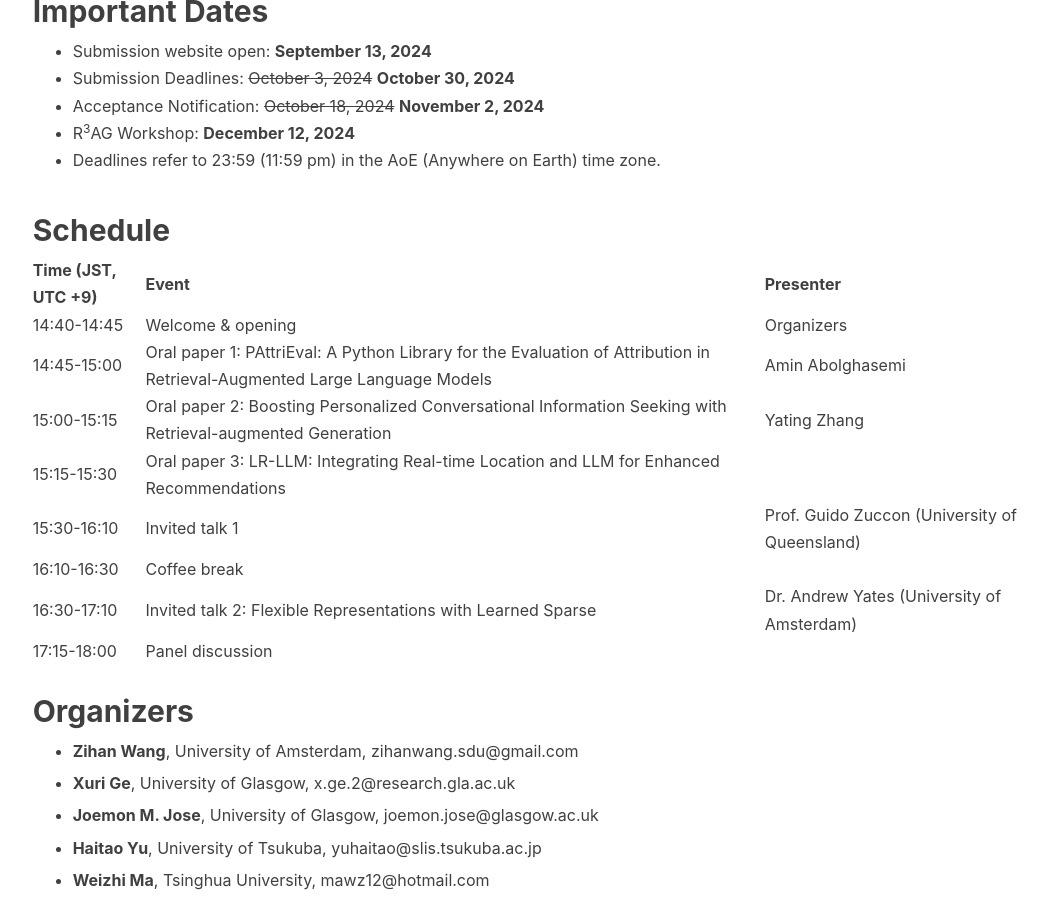
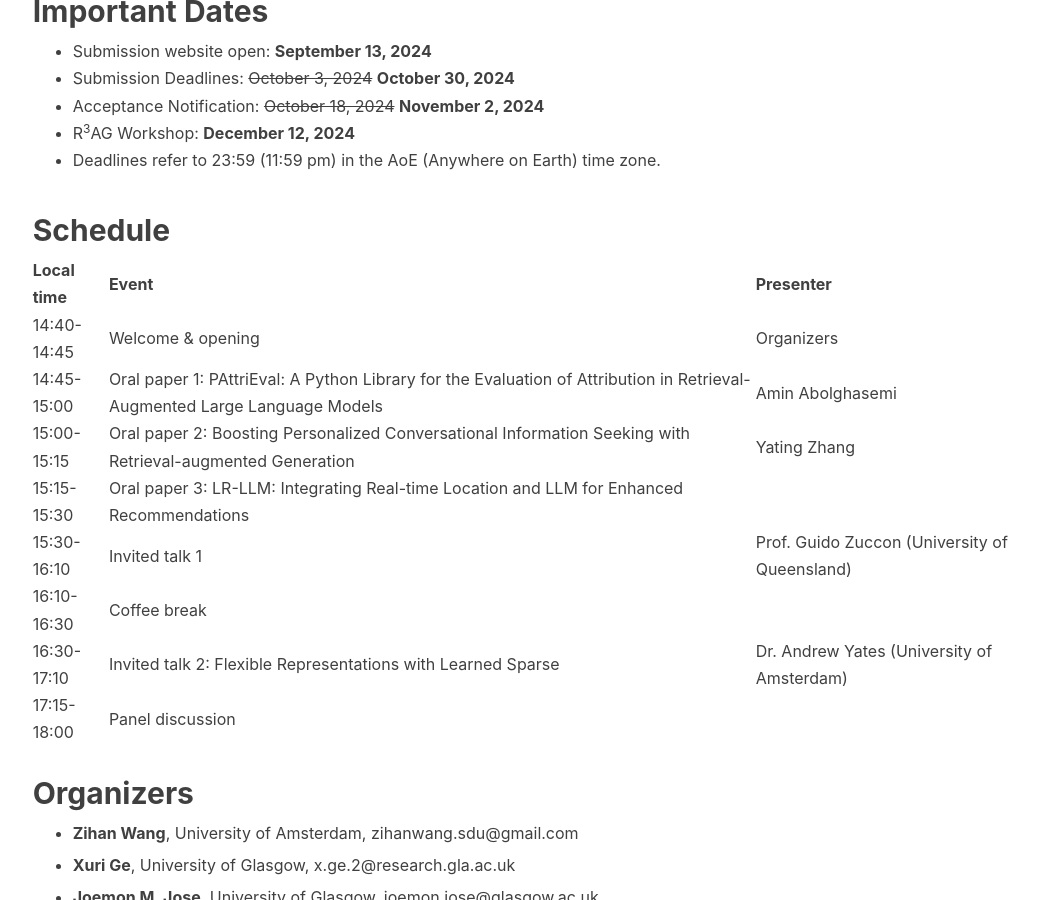
Before and after one commit to R3AG-SIGIR-AP/R3AG-SIGIR-AP.github.io, a Jekyll site: the page built from index.md, in a window 1280 px wide and 900 px high, scrolled down 1667 px. Shown: the whole window, without its empty margins (89-1136 px from the left). Built offline with Jekyll 4.4.1, drawn with Linux system fonts in a browser that asks for light colours; nearby versions of some CDN libraries; our own code applies the rules of GitHub Pages for plain Markdown files.

Commit message:
Update index.md

```diff
--- a/index.md
+++ b/index.md
@@ -35,7 +35,7 @@ At least one author of each accepted paper must attend the workshop on-site and
 
 ## <a name='Schedule' style="color: inherit; text-decoration: none; text-align: center;"> Schedule </a>
 
-|  Time (JST, UTC +9)           |  Event                                                                                                               |  Presenter                                             |
+|  Local time          |  Event                                                                                                               |  Presenter                                             |
 |-------------|----------------------------------------------------------------------------------------------------------------------------|-----------------------------------------------|
 | 14:40-14:45 | Welcome & opening                                                                                                          | Organizers                                    |
 | 14:45-15:00 | Oral paper 1: PAttriEval: A Python Library for the Evaluation of Attribution in Retrieval-Augmented Large Language Models  | Amin Abolghasemi |
```
